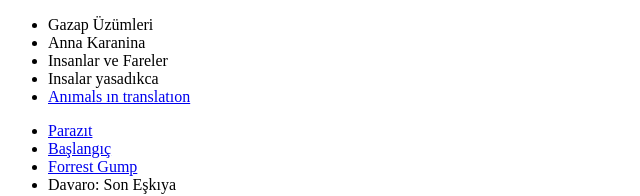
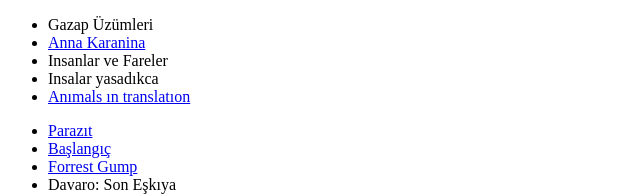
Before and after one commit to yaprakgiyik/kodluyoruzilkrepo, a plain HTML site: page index4.html in a window 1280 px wide. Shown: the top 196 px of the page, without its empty margins (0-640 px from the left). Drawn offline with Linux system fonts and the light colour scheme.

Commit message:
new goodreads added

```diff
--- a/index4.html
+++ b/index4.html
@@ -8,7 +8,7 @@
 <body>
     <ul>
         <li>Gazap Üzümleri</li>
-        <li><a href="https://www.goodreads.com/book/show/15823480-anna-karenina"></a>Anna Karanina</li>
+        <li><a href="https://www.goodreads.com/book/show/15823480-anna-karenina">Anna Karanina</a></li>
         <li>Insanlar ve Fareler</li>
         <li>Insalar yasadıkca</li>
         <li><a href="https://www.goodreads.com/book/show/7366.Animals_in_Translation">Anımals ın translatıon</a></li>
```
